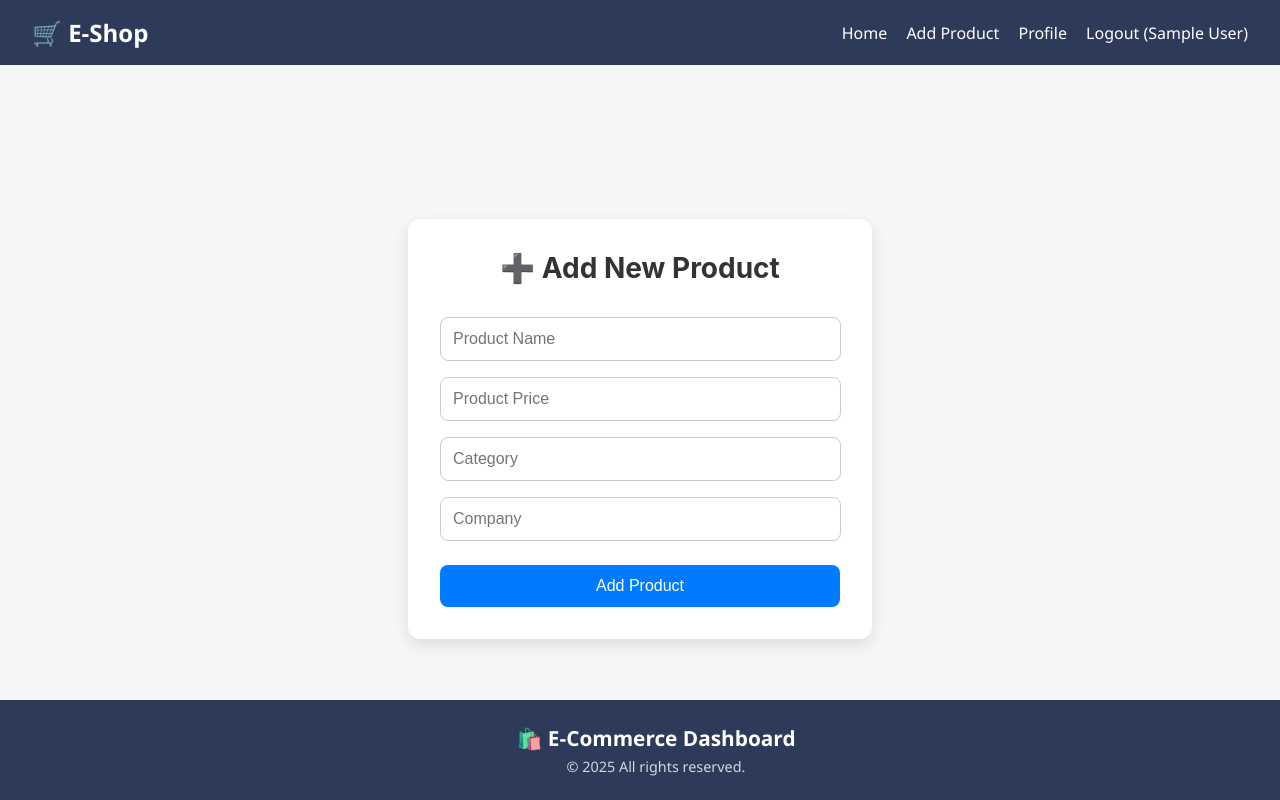
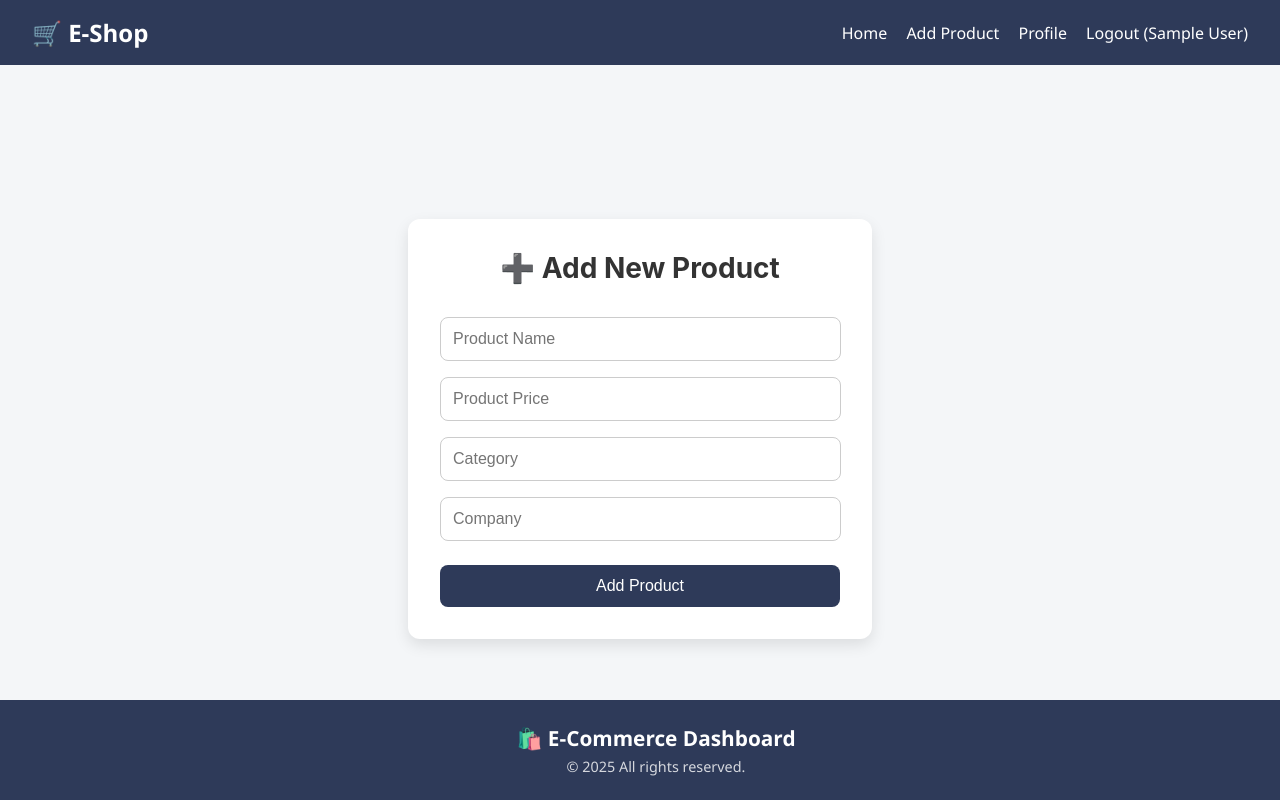
Before and after one commit to Pooja-Mehra9921/e-comm-dashboard, a React (Create React App) app in the folder frontend/: page /add in a window 1280 px wide. Built offline with nearby package versions, Linux system fonts and the light colour scheme; sample sign-in values are in the browser's storage.

Commit message:
update code

```diff
--- a/frontend/src/component/Header/index.jsx
+++ b/frontend/src/component/Header/index.jsx
@@ -20,7 +20,7 @@ const Header = () => {
           <li><Link to="/">Home</Link></li>
           <li><Link to="/add">Add Product</Link></li>
           <li><Link to="/profile">Profile</Link></li>
-          <li><Link to="/signup" onClick={handleLogout}>Logout ({auth.data.name})</Link></li>
+          <li><Link to="/signup" onClick={handleLogout}>Logout ({auth?.data?.name})</Link></li>
         </ul>
       ) : (
         <ul className="nav-ul nav-right">
--- a/frontend/src/component/UpdateProduct/style.css
+++ b/frontend/src/component/UpdateProduct/style.css
@@ -43,7 +43,8 @@
     padding: 0.75rem;
     margin-top: 1rem;
     font-size: 1rem;
-    background-color: #007bff;
+    background-color: #2e3a59;
+
     color: white;
     border: none;
     border-radius: 8px;
```
